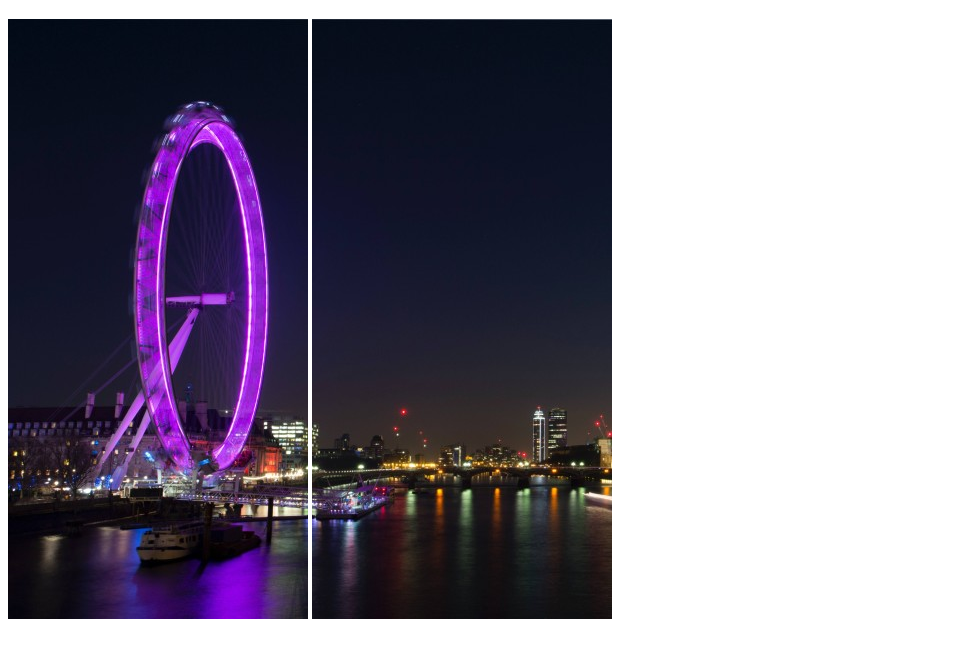
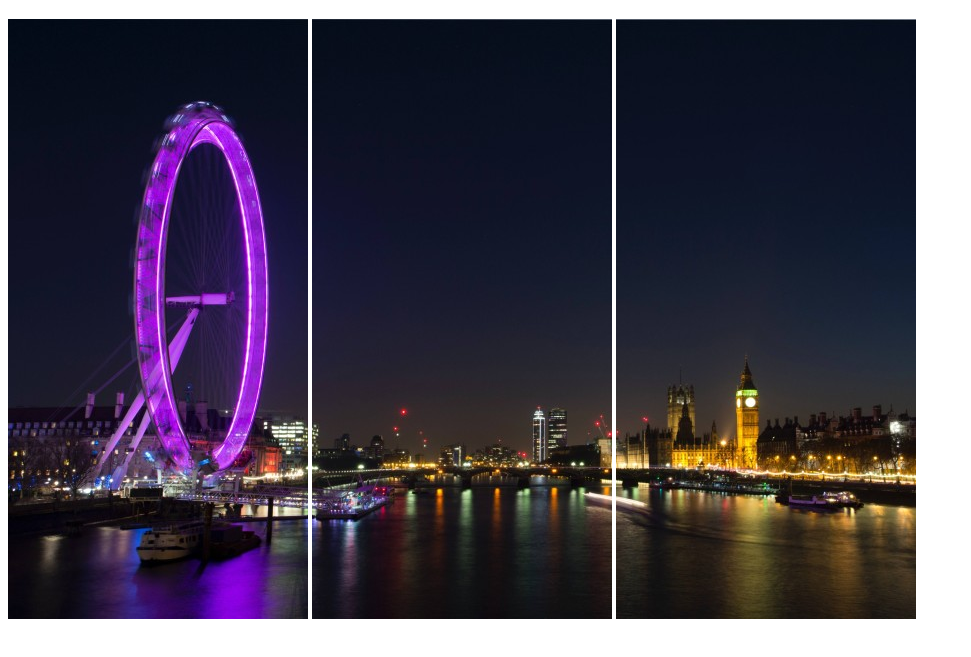
Before and after one commit to Ferlo94/html-london-trip, a plain HTML site: page index.html in a window 1280 px wide. Shown: the part 61-718 px from the top of the page, without its empty margins (0-971 px from the left). Drawn offline with Linux system fonts and the light colour scheme.

Commit message:
Aggiunta terza immagine header

```diff
--- a/index.html
+++ b/index.html
@@ -13,6 +13,7 @@
             <h1>Il mio Viaggio a Londra</h1>
             <img src="img/pexels-bill-emrich-230794-0.jpg" alt="">
             <img src="img/pexels-bill-emrich-230794-1.jpg" alt="">
+            <img src="img/pexels-bill-emrich-230794-2.jpg" alt="">
         </header>
         <!-- Parte centrale info (dividere con 3 section) -->
         <main>
```
